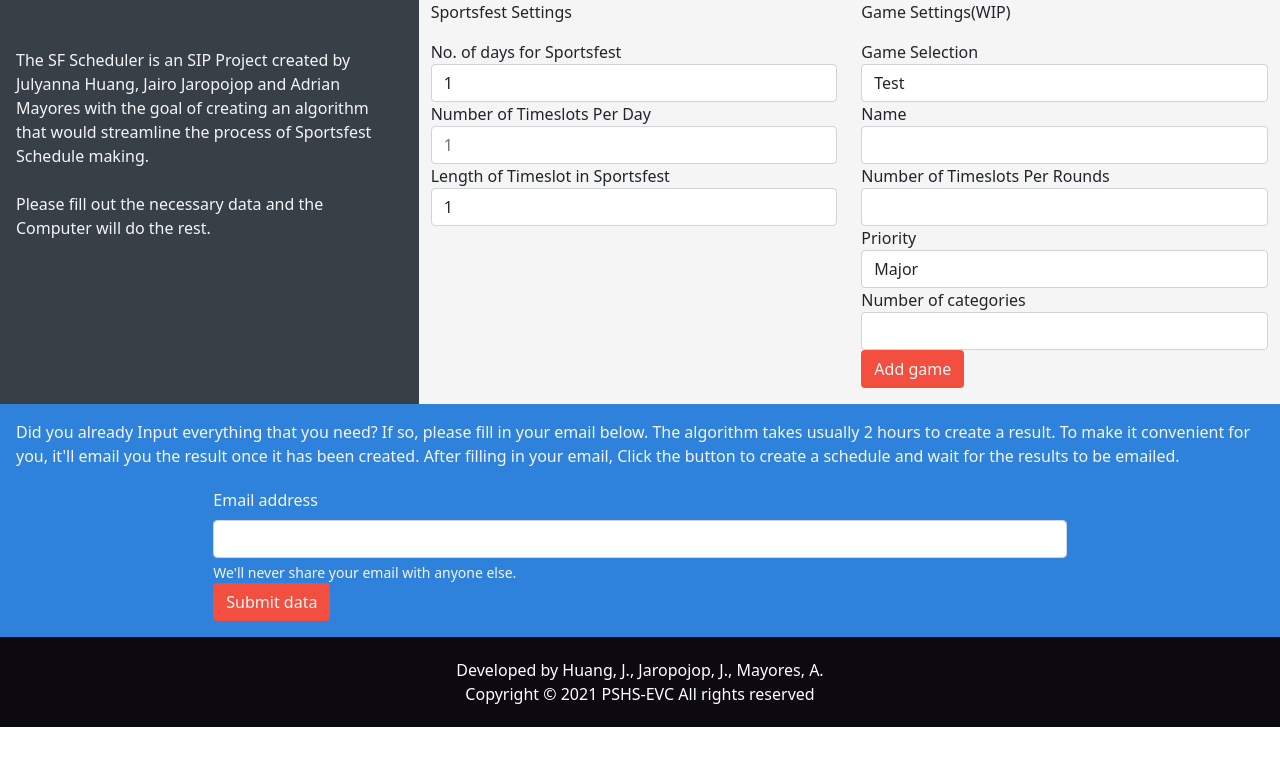
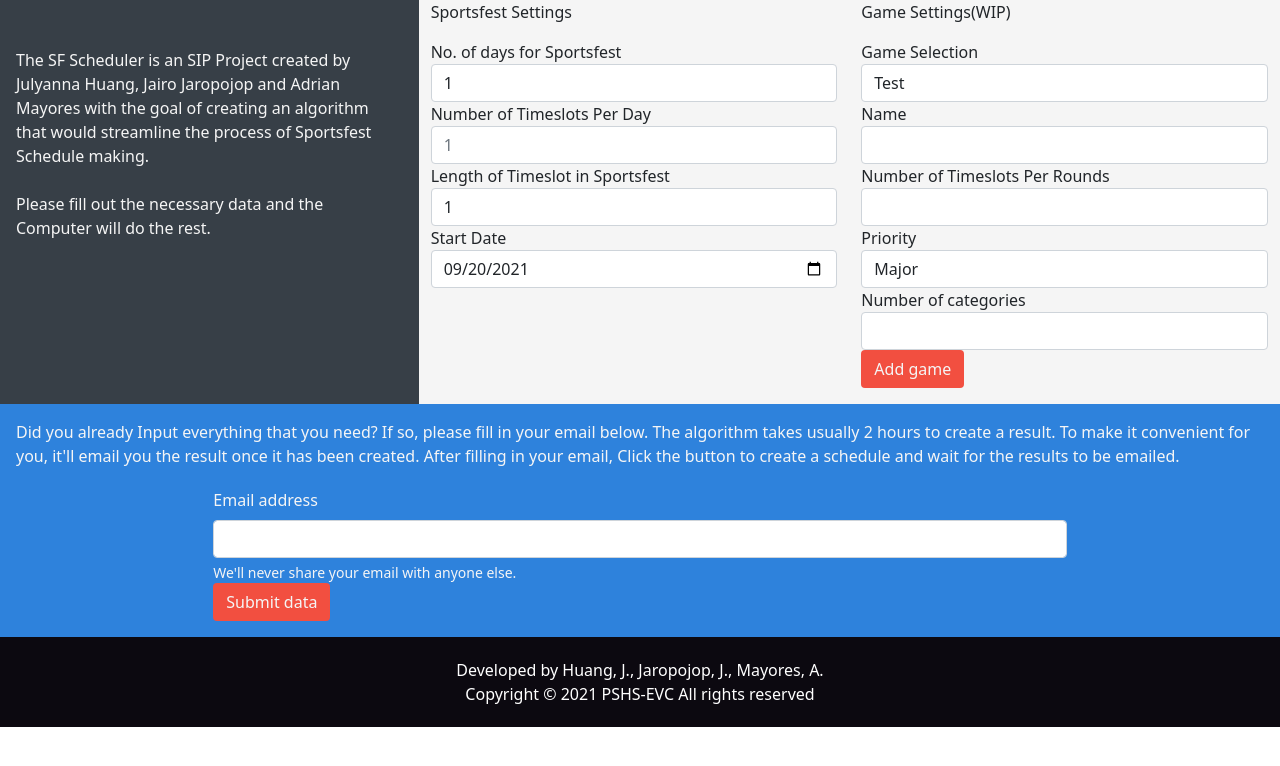
Before and after one commit to lawrencetheabhorrence/SF-Scheduler-Webclient-Svelte, a Svelte app: page / in a window 1280 px wide. Shown: the top 766 px of the page. Built offline with nearby package versions, Linux system fonts and the light colour scheme.

Commit message:
added more fields to data

```diff
--- a/src/App.svelte
+++ b/src/App.svelte
@@ -15,6 +15,7 @@
   let current_timeslots_per_round;
   let current_priority;
   let current_categories;
+  let email;
 
   const addGame = () => {
     const replacement =
@@ -30,11 +31,14 @@
     console.log($games)
   }
 
-  const submitData = () => {
+  const submitData = (e) => {
+    e.preventDefault()
     const data = {
       days: $sf.days,
       n_timeslots_day: $sf.n_timeslots_day,
       timeslot_length: $sf.timeslot_length,
+      start_date: $sf.start_date,
+      email: email,
       games: $games
     }
     console.log(data)
@@ -69,7 +73,12 @@
           <label for="timeslot_length">Length of Timeslot in Sportsfest</label>
           <input type="number" class="form-control" id="timeslot_length" placeholder="1" bind:value={$sf.timeslot_length}/>
         </div>
+        <div class="form-group">
+          <label for="start_date">Start Date</label>
+          <input type="date" class="form-control" id="start_date" bind:value={$sf.start_date}/>
+        </div>
       </div>
+
 
       <div class="forms col-sm-12 col-md-4 pb-3">
         <p>Game Settings(WIP)</p>
@@ -118,7 +127,7 @@
     <form class="col-8 offset-2 pb-3">
       <div class>
         <label for="exampleInputEmail1" class="form-label">Email address</label>
-        <input type="email" class="form-control" id="exampleInputEmail1" aria-describedby="emailHelp">
+        <input type="email" class="form-control" id="exampleInputEmail1" aria-describedby="emailHelp" bind:value={email}>
         <div id="emailHelp" class="form-text">We'll never share your email with anyone else.</div>
       </div>
       <button class="btn custom-color" on:click={submitData}>Submit data</button>
--- a/src/store.js
+++ b/src/store.js
@@ -3,7 +3,8 @@ import { writable } from 'svelte/store';
 export const sf = writable({
   days: 1,
   n_timeslots_day: 1,
-  timeslot_length: 1
+  timeslot_length: 1,
+  start_date: "2021-09-20"
 })
 
 export const games = writable([{
```
